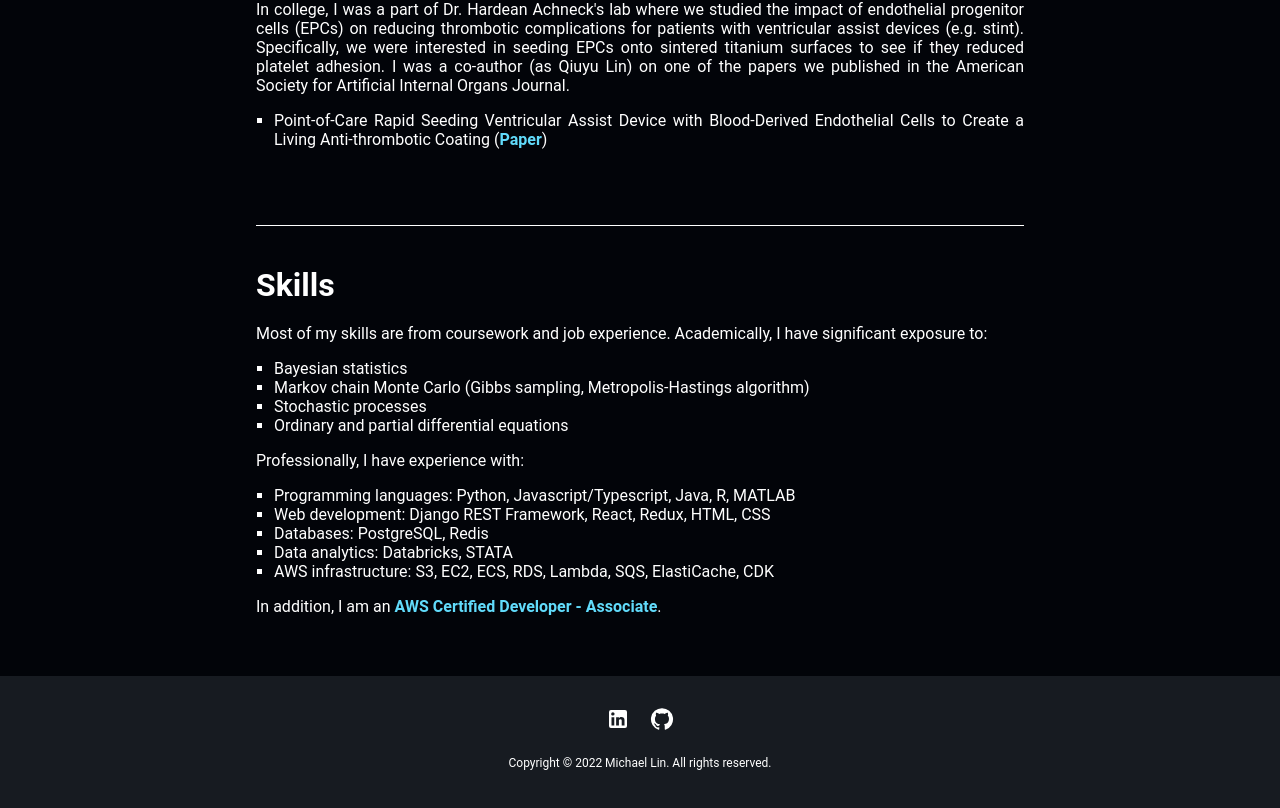
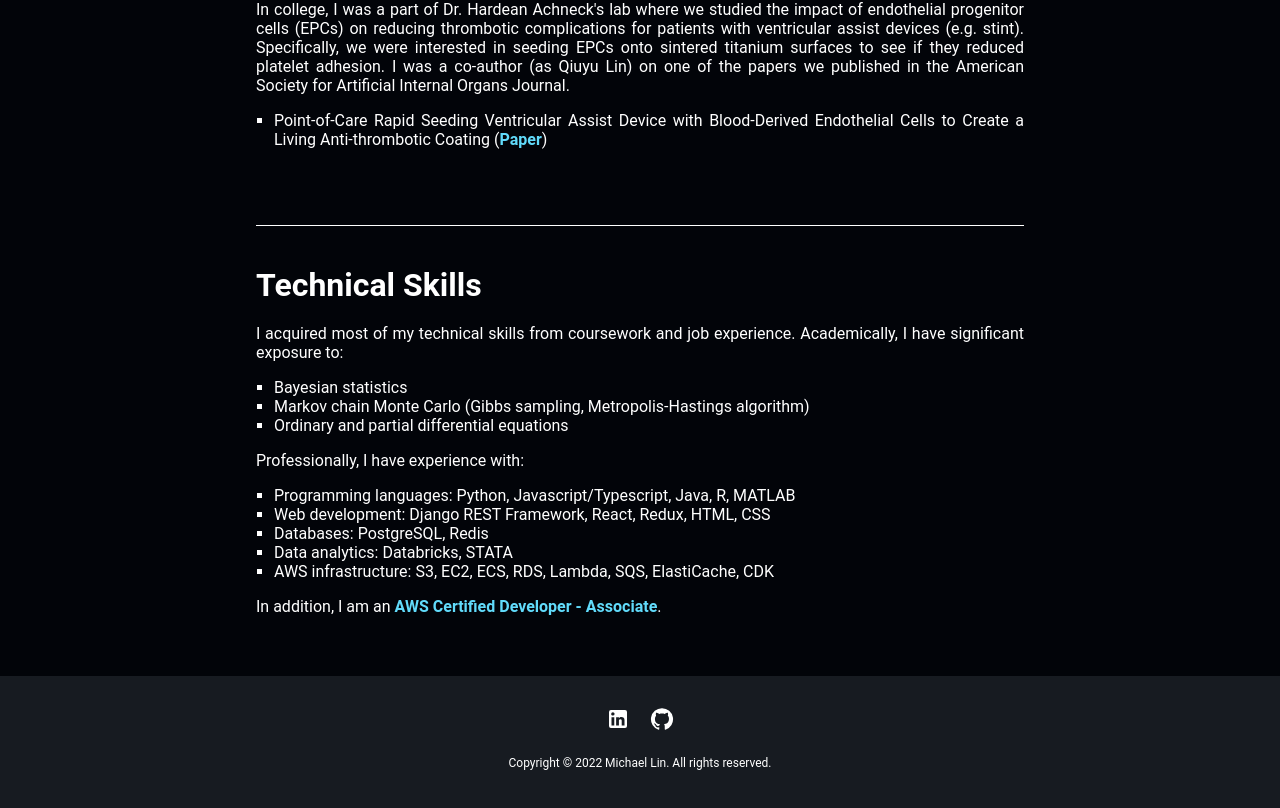
Before and after one commit to michaellin986/personal, a React (Create React App) app: page /personal/other in a window 1280 px wide. Shown: the part 1327-2135 px from the top of the page. Built offline with nearby package versions, Linux system fonts and the light colour scheme.

Commit message:
Update skills

```diff
--- a/src/view/pages/Other/Other.tsx
+++ b/src/view/pages/Other/Other.tsx
@@ -219,19 +219,16 @@ class Other extends PureComponent {
           </div>
         </div>
         <div className="Other__content">
-          <div className="Other__content--section">Skills</div>
+          <div className="Other__content--section">Technical Skills</div>
           <div className="Other__position">
             <div className="Other__position--description">
-              Most of my skills are from coursework and job experience.
-              Academically, I have significant exposure to:
+              I acquired most of my technical skills from coursework and job
+              experience. Academically, I have significant exposure to:
               <ul className="Other__position--bullets">
                 <li className="Other__position--bullet">Bayesian statistics</li>
                 <li className="Other__position--bullet">
                   Markov chain Monte Carlo (Gibbs sampling, Metropolis-Hastings
                   algorithm)
-                </li>
-                <li className="Other__position--bullet">
-                  Stochastic processes
                 </li>
                 <li className="Other__position--bullet">
                   Ordinary and partial differential equations
```
